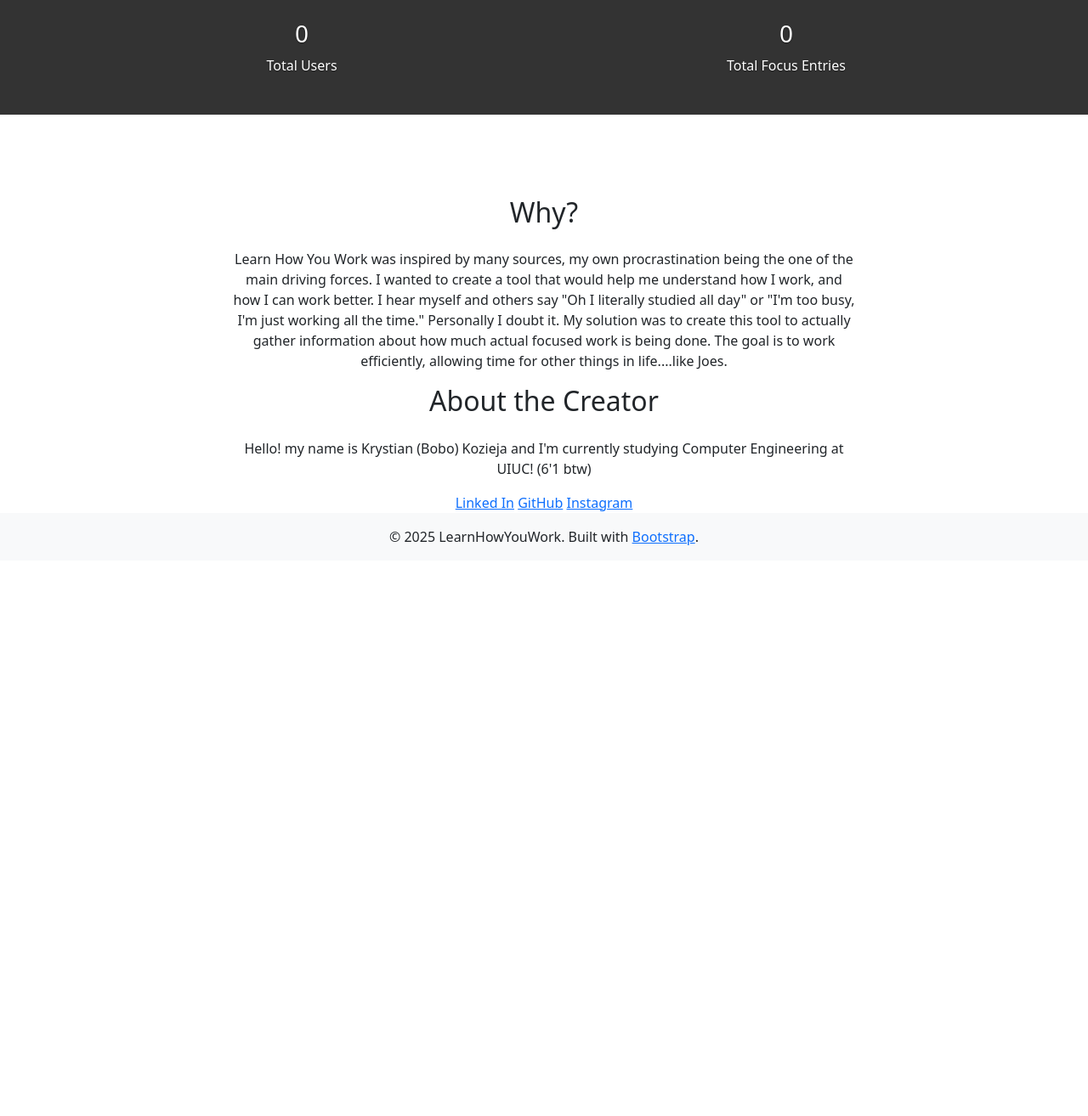
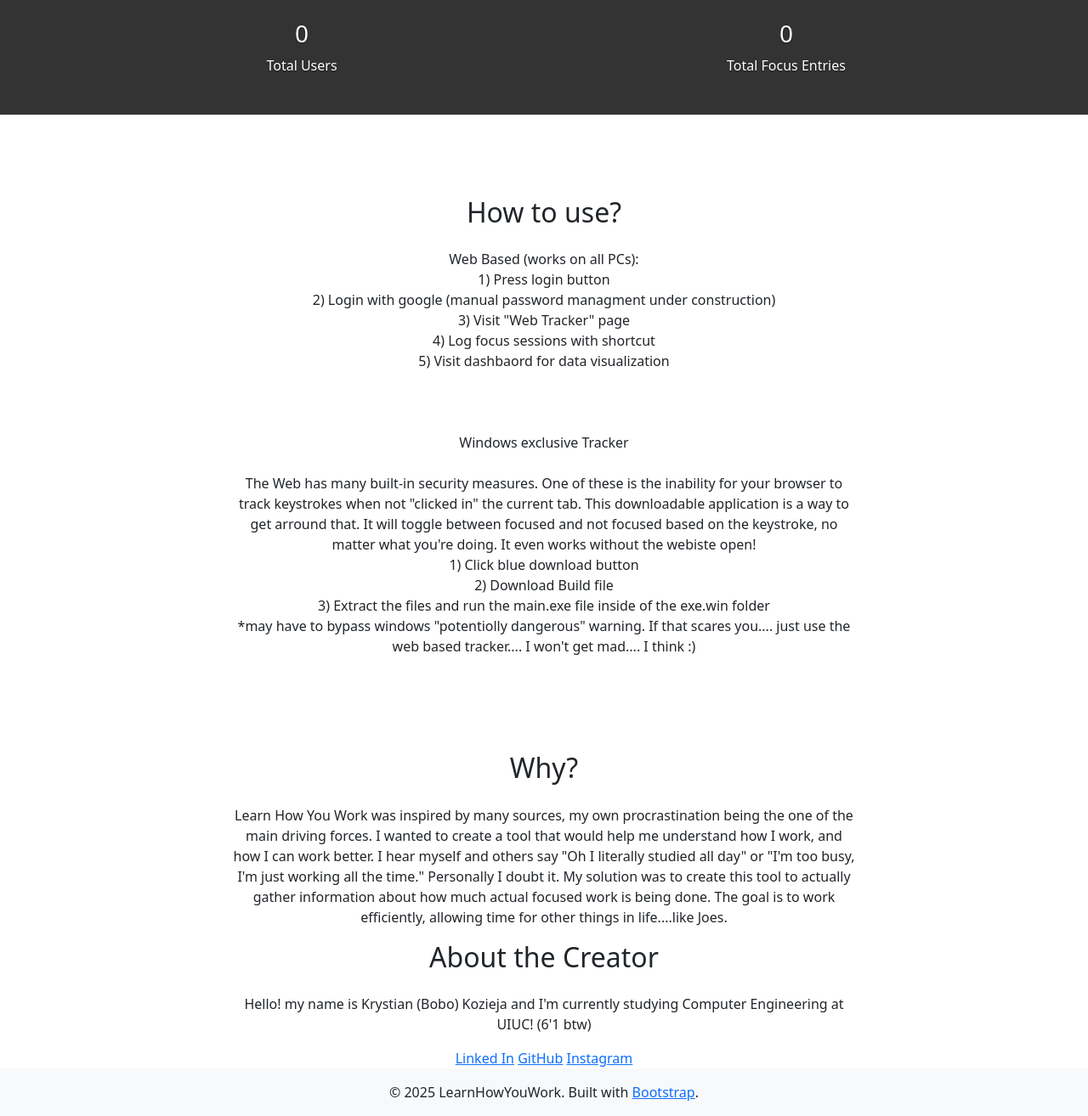
Before and after one commit to KrystianKoziejaWrk/Focus-Tracker, a Flask app: page / in a window 1280 px wide. Shown: the part 575-1889 px from the top of the page at 85% size. Before the commit the page ends 1217 px from the top, so only its background shows below. Run offline with Flask 3, Linux system fonts and the light colour scheme; data that the repository does not hold is empty; parts of the project's set-up code (start-up, migrations or seed data) failed here and were passed over; some libraries are stand-ins or nearby versions.

Commit message:
Instructions and more homepage changes

```diff
--- a/flask_backend/templates/homepage.html
+++ b/flask_backend/templates/homepage.html
@@ -103,7 +103,7 @@
         <p class="mb-4">
             LearnHowYouWork is an honor-based productivity manager that allows you to visualize the focus you put in on a day to day basis
         </p>
-        <a href="https://github.com/KrystianKoziejaWrk/Focus-Tracker/releases/tag/LearnHowYouWork" class="btn btn-lg btn-primary" download>Download App</a>
+        <a href="https://github.com/KrystianKoziejaWrk/Focus-Tracker/releases/tag/LearnHowYouWork" class="btn btn-lg btn-primary" download>Download App (Optional, For windows only)</a>
       </div>
     </section>
     <!-- END HERO -->
@@ -126,7 +126,49 @@
     </section>
     <!-- END STATISTICS -->
 
+
+
     <!-- ABOUT SECTION -->
+    <section class="about-section pt-5 mt-5">
+      <div class="container">
+        <div class="row justify-content-center">
+          <div class="col-md-8 text-center">
+            <h2 class="mb-4">How to use?</h2>
+            <p>
+              Web Based (works on all PCs):<br>
+              1) Press login button <br>
+              2) Login with google (manual password managment under construction)<br>
+              3) Visit "Web Tracker" page<br>
+              4) Log focus sessions with shortcut<br>
+              5) Visit dashbaord for data visualization<br>
+              <br>
+              <br>
+              <br>
+              Windows exclusive Tracker
+              <br>
+              <br>
+              The Web has many built-in security measures. One of these is the inability
+              for your browser to track keystrokes when not "clicked in" the current tab.
+              This downloadable application is a way to get arround that. It will toggle
+              between focused and not focused based on the keystroke, no matter what you're doing.
+              It even works without the webiste open!
+
+              <br>
+              1) Click blue download button<br>
+              2) Download Build file<br>
+              3) Extract the files and run the main.exe file inside of the exe.win folder<br>
+              *may have to bypass windows "potentiolly dangerous" warning. If that scares you....
+              just use the web based tracker.... I won't get mad.... I think :)<br>
+
+            </p>
+          </div>
+        </div>
+      </div>
+    </section>
+
+
+
+
     <section class="about-section pt-5 mt-5">
       <div class="container">
         <div class="row justify-content-center">
```
